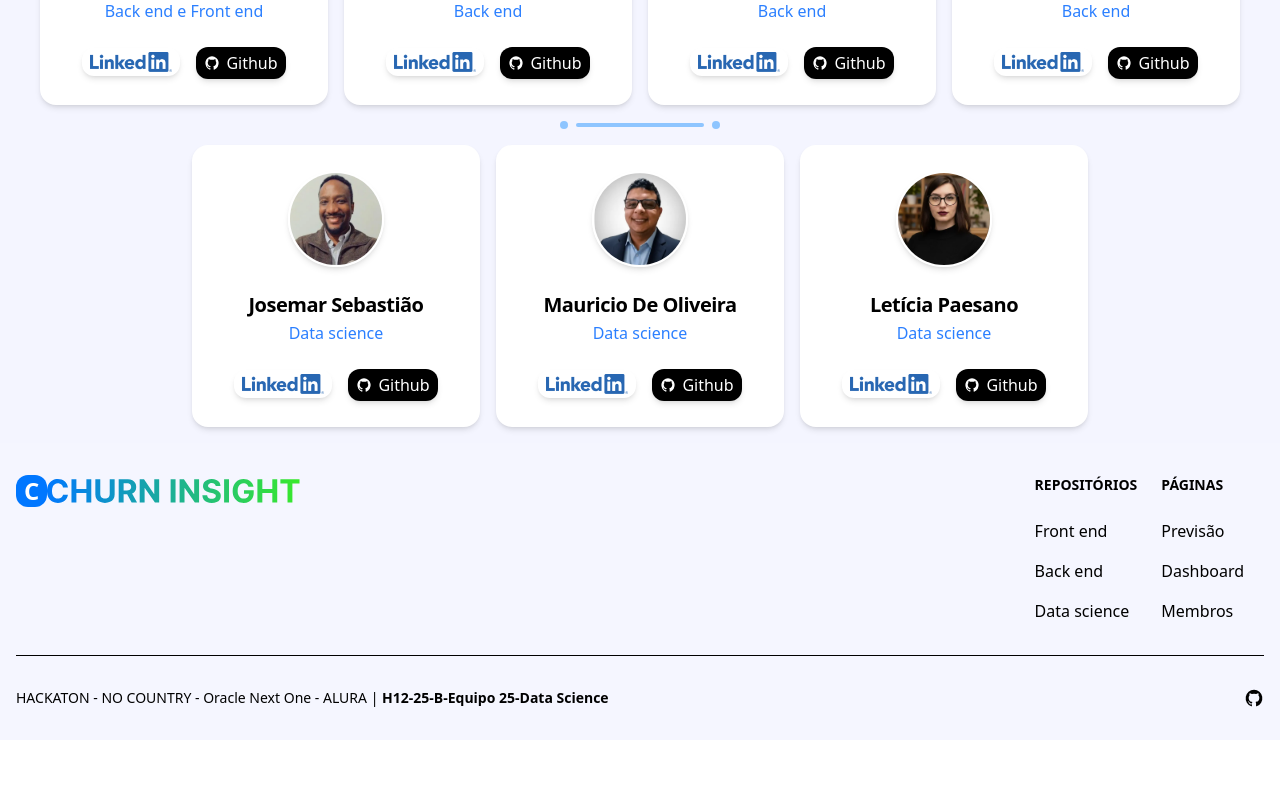
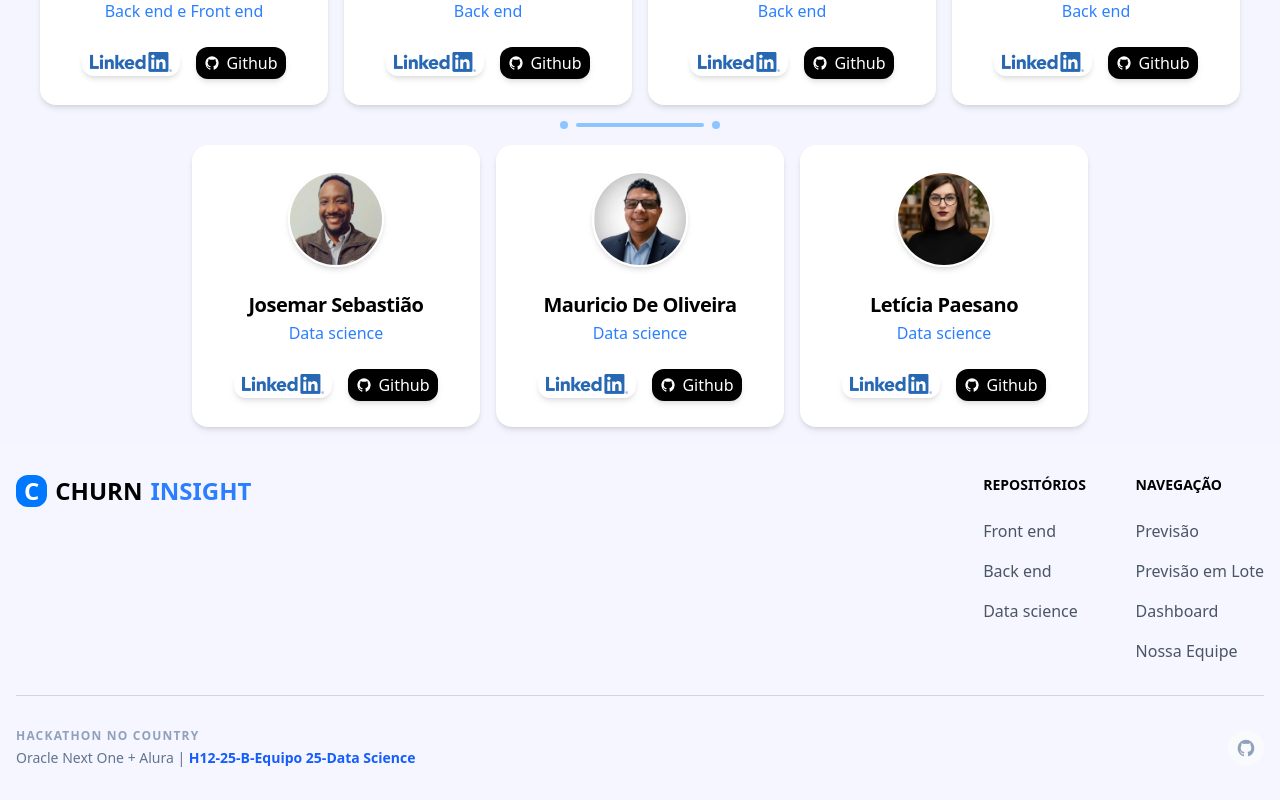
Before and after one commit to lucasns06/churninsight-frontend, a React (Vite) app: page /membros in a window 1280 px wide. Shown: the part 359-1159 px from the top of the page. Before the commit the page ends 1099 px from the top, so only its background shows below. Built offline with nearby package versions, Linux system fonts and the light colour scheme; no server answers.

Commit message:
refactor: footer design

```diff
--- a/src/components/layout/footer/Footer.tsx
+++ b/src/components/layout/footer/Footer.tsx
@@ -6,15 +6,15 @@ const Footer = () => {
             <div className="mx-auto w-full max-w-7xl p-4 py-6 lg:py-8">
                 <div className="md:flex md:justify-between">
                     <div className="mb-6 md:mb-0">
-                    <Link to="/" className="flex items-center">
+                        <Link to="/" className="flex gap-2 shrink-0 items-center font-bold text-2xl group">
                             <span className='bg-[#0077FF] text-white font-bold text-2xl px-2 rounded-xl'>C</span>
-                        <img src="logo.svg" className="h-6 me-3" alt="FlowBite Logo" />
+                            CHURN <span className='text-blue-500'>INSIGHT</span>
                         </Link>
                     </div>
                     <div className="grid grid-cols-2 gap-8 sm:gap-6 sm:grid-cols-2">
                         <div>
                             <h2 className="mb-6 text-sm font-semibold text-heading uppercase">Repositórios</h2>
-                        <ul className="text-body font-medium">
+                            <ul className="text-body font-medium text-gray-600">
                                 <li className="mb-4">
                                     <a href="https://github.com/lucasns06/churninsight-frontend" className="hover:underline" target="_blank" rel="noopener noreferrer">Front end</a>
                                 </li>
@@ -27,29 +27,42 @@ const Footer = () => {
                             </ul>
                         </div>
                         <div>
-                        <h2 className="mb-6 text-sm font-semibold text-heading uppercase">Páginas</h2>
-                        <ul className="text-body font-medium">
+                            <h2 className="mb-6 text-sm font-semibold text-heading uppercase">Navegação</h2>
+                            <ul className="text-body font-medium text-gray-600">
                                 <li className="mb-4">
                                     <Link to="/previsao" className="hover:underline">Previsão</Link>
+                                </li>
+                                <li className="mb-4">
+                                    <Link to="/previsao" className="hover:underline">Previsão em Lote</Link>
                                 </li>
                                 <li className="mb-4">
                                     <Link to="/dashboard" className="hover:underline">Dashboard</Link>
                                 </li>
                                 <li>
-                                <Link to="/membros" className="hover:underline">Membros</Link>
+                                    <Link to="/membros" className="hover:underline">Nossa Equipe</Link>
                                 </li>
                             </ul>
                         </div>
                     </div>
                 </div>
-            <hr className="my-6 border-default sm:mx-auto lg:my-8" />
-            <div className="sm:flex sm:items-center sm:justify-between">
-                <span className="text-sm text-body sm:text-center">HACKATON - NO COUNTRY - Oracle Next One - ALURA | <span className="font-bold">H12-25-B-Equipo 25-Data Science</span>
-                </span>
-                <div className="flex mt-4 sm:justify-center sm:mt-0">
-                    <a href="https://github.com/lucasns06/churninsight-frontend" className="text-body hover:text-heading ms-5" target="_blank" rel="noopener noreferrer">
-                        <svg className="w-5 h-5" aria-hidden="true" xmlns="http://www.w3.org/2000/svg" width="24" height="24" fill="currentColor" viewBox="0 0 24 24"><path fillRule="evenodd" d="M12.006 2a9.847 9.847 0 0 0-6.484 2.44 10.32 10.32 0 0 0-3.393 6.17 10.48 10.48 0 0 0 1.317 6.955 10.045 10.045 0 0 0 5.4 4.418c.504.095.683-.223.683-.494 0-.245-.01-1.052-.014-1.908-2.78.62-3.366-1.21-3.366-1.21a2.711 2.711 0 0 0-1.11-1.5c-.907-.637.07-.621.07-.621.317.044.62.163.885.346.266.183.487.426.647.71.135.253.318.476.538.655a2.079 2.079 0 0 0 2.37.196c.045-.52.27-1.006.635-1.37-2.219-.259-4.554-1.138-4.554-5.07a4.022 4.022 0 0 1 1.031-2.75 3.77 3.77 0 0 1 .096-2.713s.839-.275 2.749 1.05a9.26 9.26 0 0 1 5.004 0c1.906-1.325 2.74-1.05 2.74-1.05.37.858.406 1.828.101 2.713a4.017 4.017 0 0 1 1.029 2.75c0 3.939-2.339 4.805-4.564 5.058a2.471 2.471 0 0 1 .679 1.897c0 1.372-.012 2.477-.012 2.814 0 .272.18.592.687.492a10.05 10.05 0 0 0 5.388-4.421 10.473 10.473 0 0 0 1.313-6.948 10.32 10.32 0 0 0-3.39-6.165A9.847 9.847 0 0 0 12.007 2Z" clipRule="evenodd"/></svg>
-                        <span className="sr-only">GitHub account</span>
+                <hr className="my-6 border-default border-gray-300 sm:mx-auto lg:my-8" />
+                <div className="flex flex-col md:flex-row justify-between items-center gap-6">
+                    <div className="flex flex-col items-center md:items-start">
+                        <span className="text-xs font-bold text-slate-400 uppercase tracking-widest mb-1">Hackathon No Country</span>
+                        <p className="text-sm text-slate-500">
+                            Oracle Next One + Alura | <span className="text-blue-600 font-semibold">H12-25-B-Equipo 25-Data Science</span>
+                        </p>
+                    </div>
+
+                    <div className="flex items-center gap-6">
+                        <a
+                            href="https://github.com/lucasns06/churninsight-frontend"
+                            className="p-2 rounded-full bg-slate-50 text-slate-400 hover:bg-slate-900 hover:text-white transition-all"
+                            title="Acessar GitHub"
+                        >
+                            <svg className="w-5 h-5" fill="currentColor" viewBox="0 0 24 24">
+                                <path fillRule="evenodd" d="M12.006 2a9.847 9.847 0 0 0-6.484 2.44 10.32 10.32 0 0 0-3.393 6.17 10.48 10.48 0 0 0 1.317 6.955 10.045 10.045 0 0 0 5.4 4.418c.504.095.683-.223.683-.494 0-.245-.01-1.052-.014-1.908-2.78.62-3.366-1.21-3.366-1.21a2.711 2.711 0 0 0-1.11-1.5c-.907-.637.07-.621.07-.621.317.044.62.163.885.346.266.183.487.426.647.71.135.253.318.476.538.655a2.079 2.079 0 0 0 2.37.196c.045-.52.27-1.006.635-1.37-2.219-.259-4.554-1.138-4.554-5.07a4.022 4.022 0 0 1 1.031-2.75 3.77 3.77 0 0 1 .096-2.713s.839-.275 2.749 1.05a9.26 9.26 0 0 1 5.004 0c1.906-1.325 2.74-1.05 2.74-1.05.37.858.406 1.828.101 2.713a4.017 4.017 0 0 1 1.029 2.75c0 3.939-2.339 4.805-4.564 5.058a2.471 2.471 0 0 1 .679 1.897c0 1.372-.012 2.477-.012 2.814 0 .272.18.592.687.492a10.05 10.05 0 0 0 5.388-4.421 10.473 10.473 0 0 0 1.313-6.948 10.32 10.32 0 0 0-3.39-6.165A9.847 9.847 0 0 0 12.007 2Z" clipRule="evenodd" />
+                            </svg>
                         </a>
                     </div>
                 </div>
--- a/src/components/layout/footer/HeroFooter.tsx
+++ b/src/components/layout/footer/HeroFooter.tsx
@@ -3,18 +3,18 @@ import { Link } from "react-router-dom";
 const HeroFooter = () => {
     return (
         <footer className="bg-[#020617]">
-            <div className="mx-auto w-full max-w-screen-xl p-4 py-6 lg:py-8 text-white">
+            <div className="mx-auto w-full max-w-7xl p-4 py-6 lg:py-8">
                 <div className="md:flex md:justify-between">
                     <div className="mb-6 md:mb-0">
-                        <a href="/" className="flex gap-2 items-center">
+                        <Link to="/" className="flex gap-2 shrink-0 items-center font-bold text-2xl group">
                             <span className='bg-[#0077FF] text-white font-bold text-2xl px-2 rounded-xl'>C</span>
-                            <img src="logo.svg" className="h-6 me-3" alt="FlowBite Logo" />
-                        </a>
+                            <img src="logo.svg" className="h-6 me-3" alt="Churn Insight Logo" />
+                        </Link>
                     </div>
-                    <div className="grid grid-cols-2 gap-8 sm:gap-6 sm:grid-cols-2 ">
+                    <div className="grid grid-cols-2 gap-8 sm:gap-6 sm:grid-cols-2">
                         <div>
-                            <h2 className="mb-6 text-sm font-semibold text-heading uppercase">Repositórios</h2>
-                            <ul className="text-body font-medium">
+                            <h2 className="mb-6 text-sm font-semibold text-heading uppercase text-white">Repositórios</h2>
+                            <ul className="text-body font-medium text-white">
                                 <li className="mb-4">
                                     <a href="https://github.com/lucasns06/churninsight-frontend" className="hover:underline" target="_blank" rel="noopener noreferrer">Front end</a>
                                 </li>
@@ -27,29 +27,42 @@ const HeroFooter = () => {
                             </ul>
                         </div>
                         <div>
-                            <h2 className="mb-6 text-sm font-semibold text-heading uppercase">Páginas</h2>
-                            <ul className="text-body font-medium">
+                            <h2 className="mb-6 text-sm font-semibold text-heading uppercase text-white">Navegação</h2>
+                            <ul className="text-body font-medium text-white">
                                 <li className="mb-4">
                                     <Link to="/previsao" className="hover:underline">Previsão</Link>
+                                </li>
+                                <li className="mb-4">
+                                    <Link to="/previsao" className="hover:underline">Previsão em Lote</Link>
                                 </li>
                                 <li className="mb-4">
                                     <Link to="/dashboard" className="hover:underline">Dashboard</Link>
                                 </li>
                                 <li>
-                                    <Link to="/membros" className="hover:underline">Membros</Link>
+                                    <Link to="/membros" className="hover:underline">Nossa Equipe</Link>
                                 </li>
                             </ul>
                         </div>
                     </div>
                 </div>
-                <hr className="my-6 border-default sm:mx-auto lg:my-8" />
-                <div className="sm:flex sm:items-center sm:justify-between">
-                    <span className="text-sm text-body sm:text-center">HACKATON - NO COUNTRY - Oracle Next One - ALURA | <span className="font-bold">H12-25-B-Equipo 25-Data Science</span>
-                    </span>
-                    <div className="flex mt-4 sm:justify-center sm:mt-0">
-                        <a href="https://github.com/lucasns06/churninsight-frontend" className="text-body hover:text-heading ms-5" target="_blank" rel="noopener noreferrer">
-                            <svg className="w-5 h-5" aria-hidden="true" xmlns="http://www.w3.org/2000/svg" width="24" height="24" fill="currentColor" viewBox="0 0 24 24"><path fillRule="evenodd" d="M12.006 2a9.847 9.847 0 0 0-6.484 2.44 10.32 10.32 0 0 0-3.393 6.17 10.48 10.48 0 0 0 1.317 6.955 10.045 10.045 0 0 0 5.4 4.418c.504.095.683-.223.683-.494 0-.245-.01-1.052-.014-1.908-2.78.62-3.366-1.21-3.366-1.21a2.711 2.711 0 0 0-1.11-1.5c-.907-.637.07-.621.07-.621.317.044.62.163.885.346.266.183.487.426.647.71.135.253.318.476.538.655a2.079 2.079 0 0 0 2.37.196c.045-.52.27-1.006.635-1.37-2.219-.259-4.554-1.138-4.554-5.07a4.022 4.022 0 0 1 1.031-2.75 3.77 3.77 0 0 1 .096-2.713s.839-.275 2.749 1.05a9.26 9.26 0 0 1 5.004 0c1.906-1.325 2.74-1.05 2.74-1.05.37.858.406 1.828.101 2.713a4.017 4.017 0 0 1 1.029 2.75c0 3.939-2.339 4.805-4.564 5.058a2.471 2.471 0 0 1 .679 1.897c0 1.372-.012 2.477-.012 2.814 0 .272.18.592.687.492a10.05 10.05 0 0 0 5.388-4.421 10.473 10.473 0 0 0 1.313-6.948 10.32 10.32 0 0 0-3.39-6.165A9.847 9.847 0 0 0 12.007 2Z" clipRule="evenodd" /></svg>
-                            <span className="sr-only">GitHub account</span>
+                <hr className="my-6 border-default border-gray-300 sm:mx-auto lg:my-8" />
+                <div className="flex flex-col md:flex-row justify-between items-center gap-6">
+                    <div className="flex flex-col items-center md:items-start">
+                        <span className="text-xs font-bold text-slate-400 uppercase tracking-widest mb-1">Hackathon No Country</span>
+                        <p className="text-sm text-slate-500">
+                            Oracle Next One + Alura | <span className="text-blue-600 font-semibold">H12-25-B-Equipo 25-Data Science</span>
+                        </p>
+                    </div>
+
+                    <div className="flex items-center gap-6">
+                        <a
+                            href="https://github.com/lucasns06/churninsight-frontend"
+                            className="p-2 rounded-full hover:bg-slate-50 hover:text-slate-400 bg-slate-900 text-white transition-all"
+                            title="Acessar GitHub"
+                        >
+                            <svg className="w-5 h-5" fill="currentColor" viewBox="0 0 24 24">
+                                <path fillRule="evenodd" d="M12.006 2a9.847 9.847 0 0 0-6.484 2.44 10.32 10.32 0 0 0-3.393 6.17 10.48 10.48 0 0 0 1.317 6.955 10.045 10.045 0 0 0 5.4 4.418c.504.095.683-.223.683-.494 0-.245-.01-1.052-.014-1.908-2.78.62-3.366-1.21-3.366-1.21a2.711 2.711 0 0 0-1.11-1.5c-.907-.637.07-.621.07-.621.317.044.62.163.885.346.266.183.487.426.647.71.135.253.318.476.538.655a2.079 2.079 0 0 0 2.37.196c.045-.52.27-1.006.635-1.37-2.219-.259-4.554-1.138-4.554-5.07a4.022 4.022 0 0 1 1.031-2.75 3.77 3.77 0 0 1 .096-2.713s.839-.275 2.749 1.05a9.26 9.26 0 0 1 5.004 0c1.906-1.325 2.74-1.05 2.74-1.05.37.858.406 1.828.101 2.713a4.017 4.017 0 0 1 1.029 2.75c0 3.939-2.339 4.805-4.564 5.058a2.471 2.471 0 0 1 .679 1.897c0 1.372-.012 2.477-.012 2.814 0 .272.18.592.687.492a10.05 10.05 0 0 0 5.388-4.421 10.473 10.473 0 0 0 1.313-6.948 10.32 10.32 0 0 0-3.39-6.165A9.847 9.847 0 0 0 12.007 2Z" clipRule="evenodd" />
+                            </svg>
                         </a>
                     </div>
                 </div>
```
Lines whose indentation alone changed are shown as unchanged.
